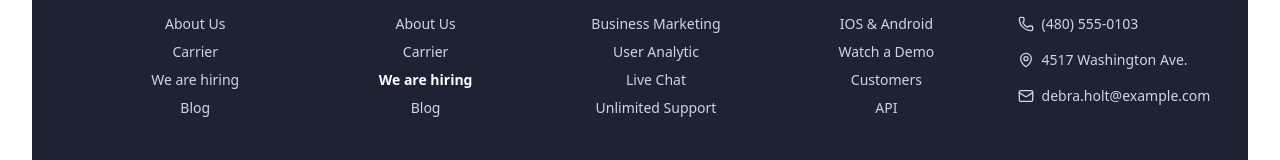
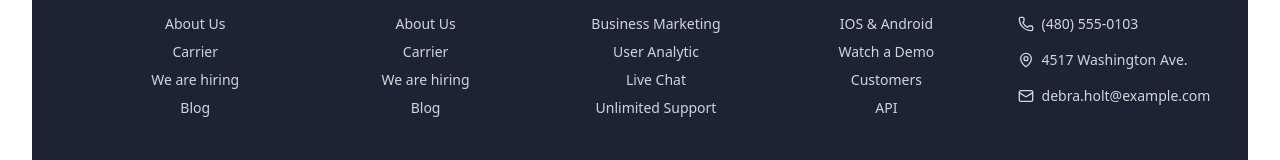
Before and after one commit to Bora-Erk/marka, a React (Vite) app: page / in a window 1280 px wide. Shown: the part 5832-5992 px from the top of the page. Built offline with nearby package versions, Linux system fonts and the light colour scheme.

Commit message:
Update Footer.jsx

```diff
--- a/src/components/Footer.jsx
+++ b/src/components/Footer.jsx
@@ -36,7 +36,7 @@ const Footer = () => {
           <ul className="space-y-2 text-gray-300">
             <li>About Us</li>
             <li>Carrier</li>
-            <li className="font-semibold text-white">We are hiring</li>
+            <li>We are hiring</li>
             <li>Blog</li>
           </ul>
         </div>
```
